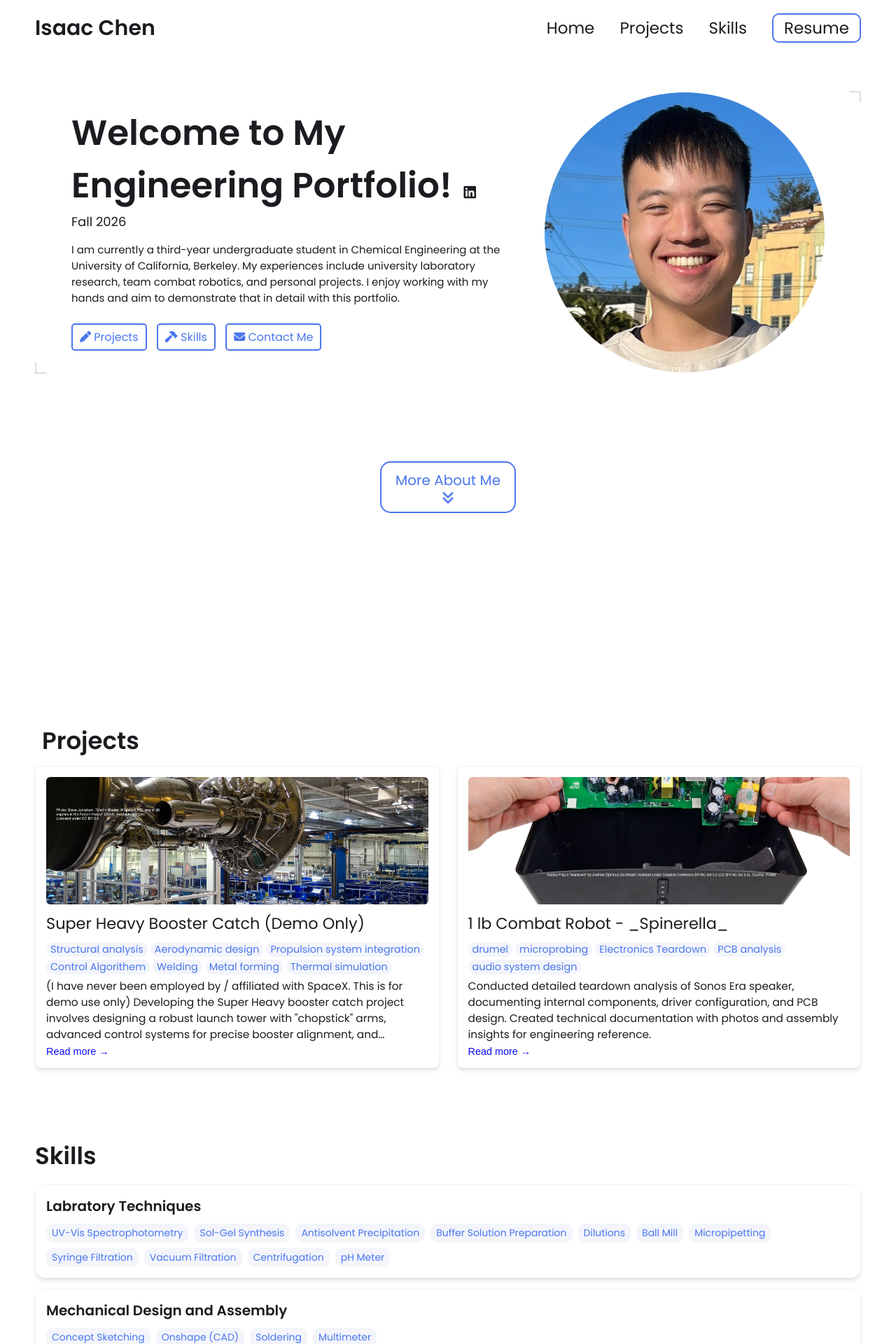
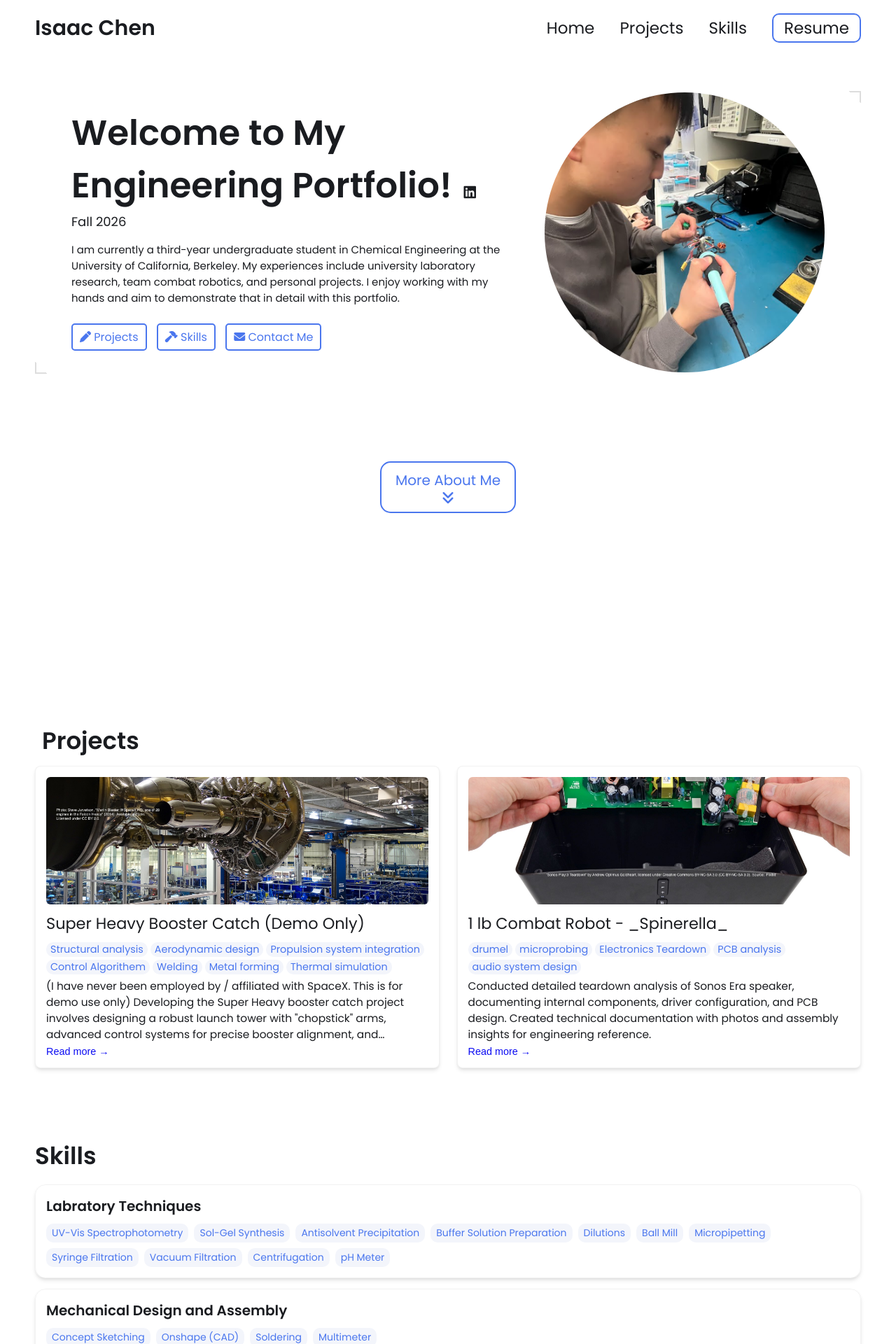
Before and after one commit to isaajnchen/isaajnchen.github.io, a Jekyll site: the page built from index.html, in a window 1280 px wide. Shown: the top 1920 px of the page at 70% size. Built offline with Jekyll 4.4.1, drawn with Linux system fonts in a browser that asks for light colours.

Commit message:
Update _config.yml

```diff
--- a/_config.yml
+++ b/_config.yml
@@ -21,7 +21,7 @@ description: >- # dont remove this line. this will ignore all new lines until th
 
 
 # Place your profile image in /assets/images/profile-image/folder and edit the file name
-profile_image: ./assets/images/profile-image/avatar.jpg
+profile_image: ./assets/images/profile-image/soldering.png
 
 
 # Link your resume
```
